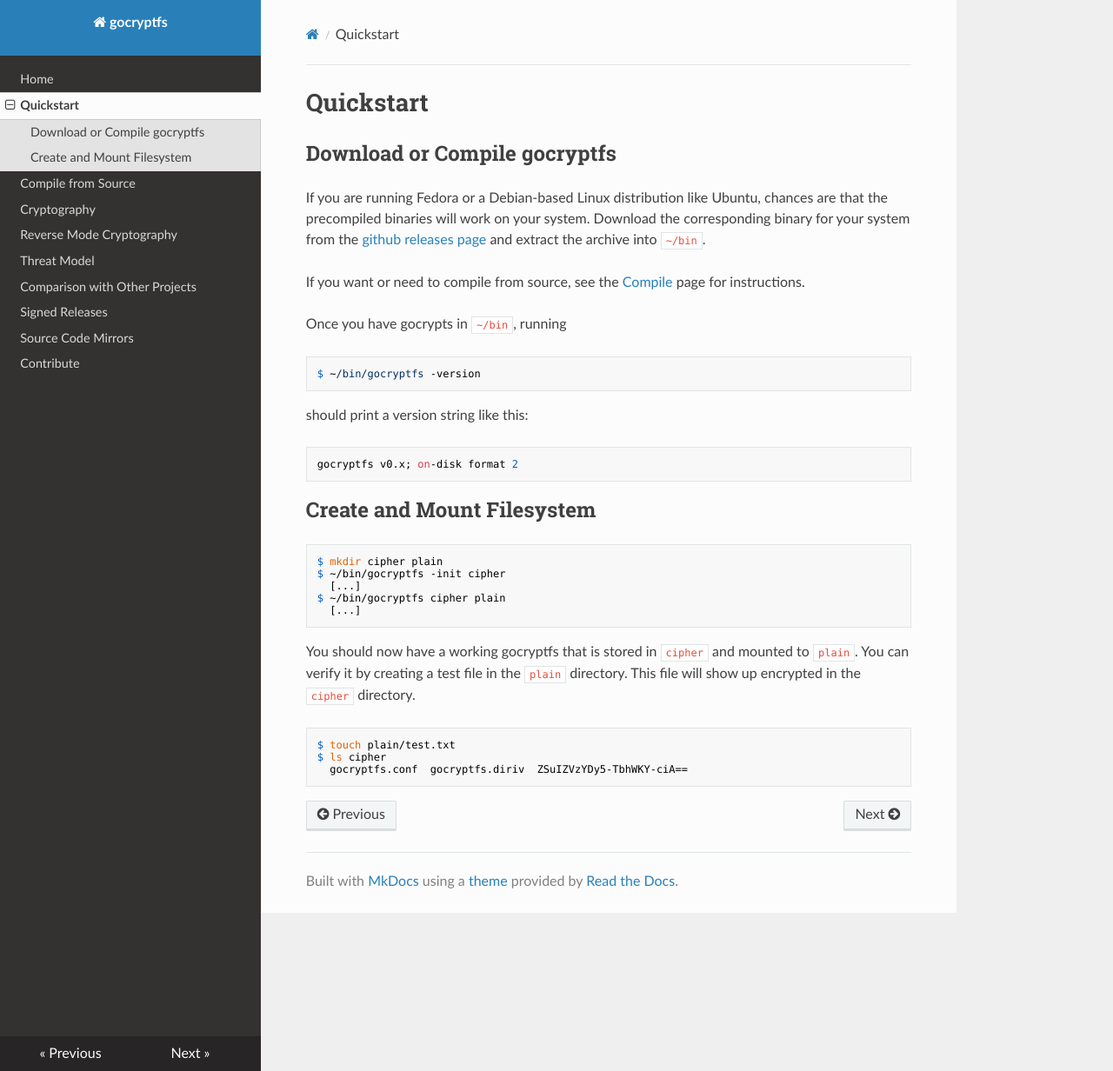
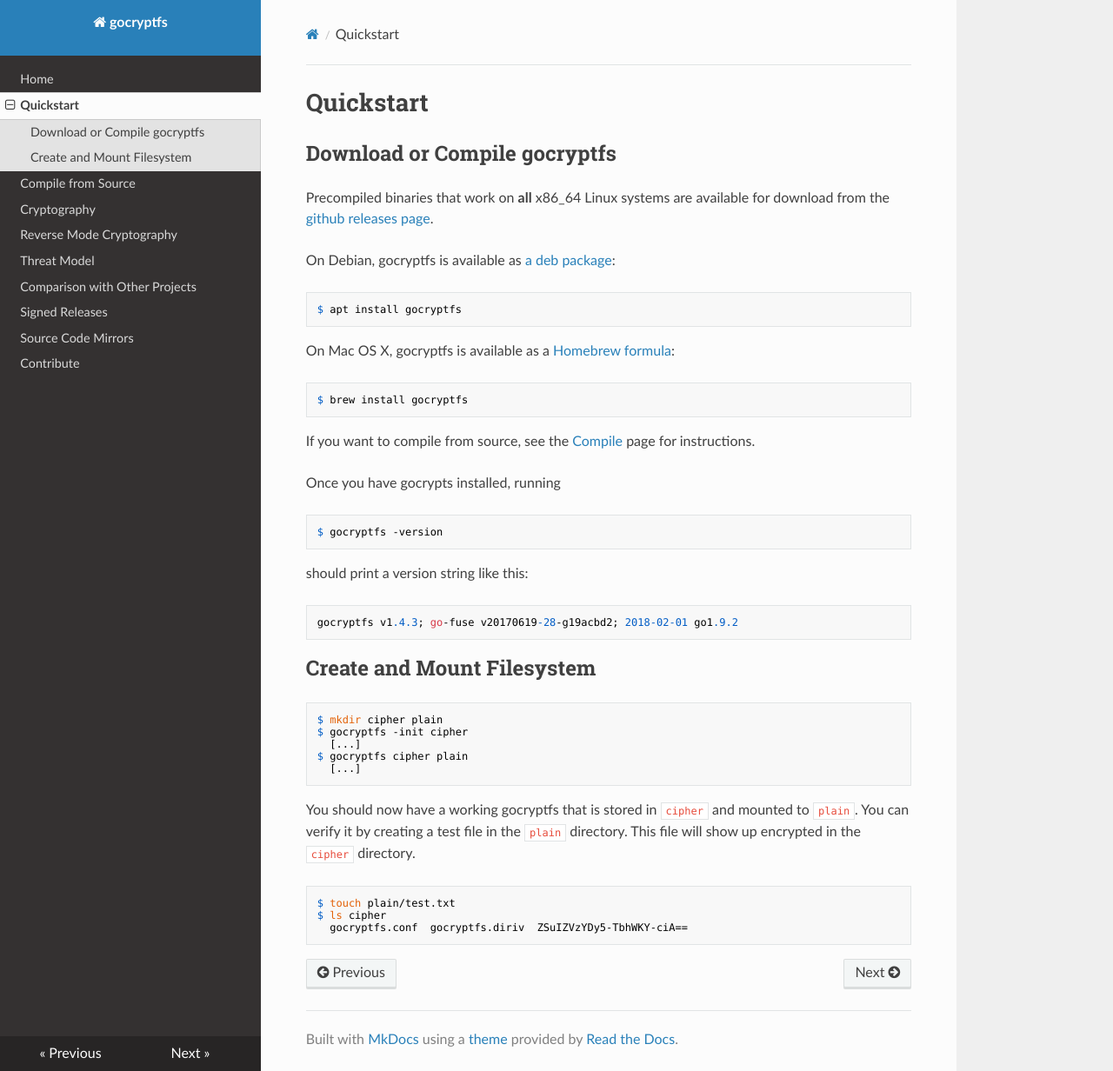
Before and after one commit to rfjakob/gocryptfs-website, an MkDocs documentation site: the page built from docs/quickstart.md, in a window 1280 px wide and 1232 px high. Shown: the whole window at 87% size. Built offline with MkDocs 1.6.1, drawn with Linux system fonts in a browser that asks for light colours; nearby versions of some CDN libraries; old or Windows-style settings are respelled for this version of MkDocs.

Commit message:
quickstart: mention deb + homebrew packages
https://github.com/rfjakob/gocryptfs/issues/202

```diff
--- a/docs/quickstart.md
+++ b/docs/quickstart.md
@@ -4,30 +4,38 @@ Quickstart
 Download or Compile gocryptfs
 -----------------------------
 
-If you are running Fedora or a Debian-based Linux distribution like Ubuntu,
-chances are that the precompiled binaries will work on your system.
-Download the corresponding binary for your system from the
-[github releases page](https://github.com/rfjakob/gocryptfs/releases) and
-extract the archive into `~/bin`.
+Precompiled binaries that work on **all** x86_64 Linux systems are
+available for download from the
+[github releases page](https://github.com/rfjakob/gocryptfs/releases).
 
-If you want or need to compile from source, see the [Compile](compile.md) page for
+On Debian, gocryptfs is available as
+[a deb package](https://packages.debian.org/search?keywords=gocryptfs&searchon=names&suite=all&section=all):
+
+    $ apt install gocryptfs
+
+On Mac OS X, gocryptfs is available as a
+[Homebrew formula](https://github.com/Homebrew/homebrew-core/blob/master/Formula/gocryptfs.rb):
+
+    $ brew install gocryptfs
+
+If you want to compile from source, see the [Compile](compile.md) page for
 instructions.
 
-Once you have gocrypts in `~/bin`, running
+Once you have gocrypts installed, running
 
-	$ ~/bin/gocryptfs -version
+	$ gocryptfs -version
 
 should print a version string like this:
 
-	gocryptfs v0.x; on-disk format 2
+    gocryptfs v1.4.3; go-fuse v20170619-28-g19acbd2; 2018-02-01 go1.9.2
 
 Create and Mount Filesystem
 ---------------------------
 
 	$ mkdir cipher plain
-	$ ~/bin/gocryptfs -init cipher
+	$ gocryptfs -init cipher
 	  [...]
-	$ ~/bin/gocryptfs cipher plain
+	$ gocryptfs cipher plain
 	  [...]
 
 You should now have a working gocryptfs that is stored in `cipher` and mounted to `plain`.
```
